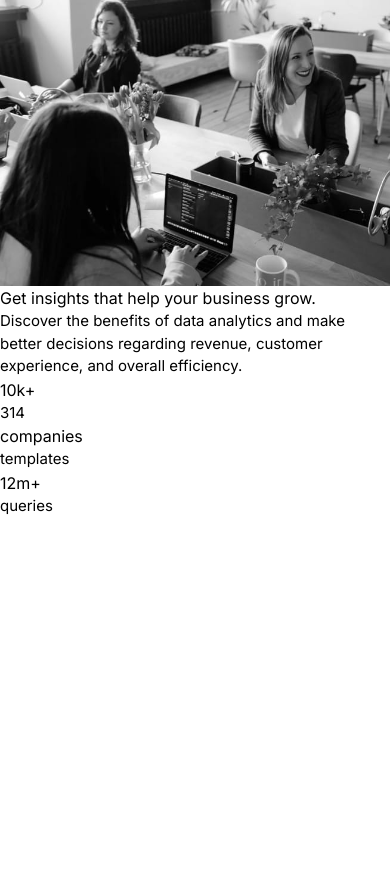
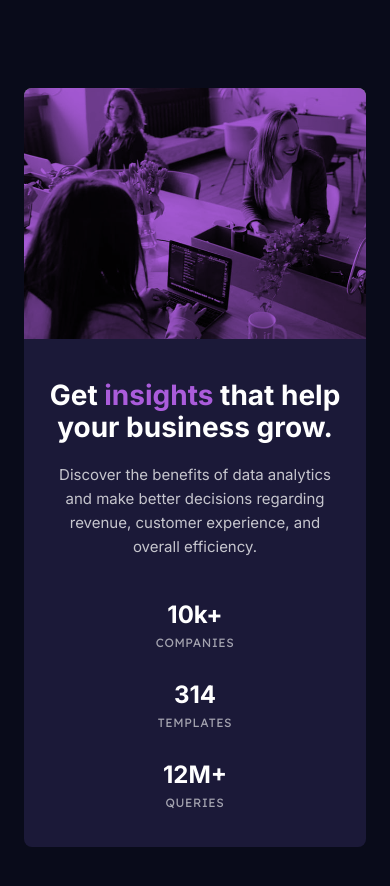
Before and after one commit to wendyhamel/FmStatsPreviewCardComponent, a plain HTML site: page index.html in a window 390 px wide. Before the commit the page ends 844 px from the top, so only its background shows below. Drawn offline with nearby package versions, Linux system fonts and the light colour scheme.

Commit message:
Styling mobile and desktop.

```diff
--- a/index.html
+++ b/index.html
@@ -21,40 +21,41 @@
   <script defer src="https://unpkg.com/alpinejs@3.x.x/dist/cdn.min.js"></script>
 
 </head>
-<body>
+<body class=" antialiased bg-blue-dark min-h-screen grid place-content-center">
 
-  <main>
-    <section>
+  <main class="bg-blue-des mx-6 my-22 rounded-lg overflow-hidden flex flex-col md:flex-row-reverse md:max-w-[1111px]">
+    <section class="relative">
       <picture>
         <source srcset="images/image-header-desktop.jpg" media="(min-width: 640px)">
-        <img class="w-full h-full object-cover" src="images/image-header-mobile.jpg" alt="image of office with people working">
+        <img class="relative w-full h-full object-cover md:shrink-0" src="images/image-header-mobile.jpg" alt="image of office with people working">
       </picture>
+      <div class="absolute inset-0 bg-violet mix-blend-multiply"></div>
     </section>
-     <section>
-       <h1>Get <span>insights</span> that help your business grow.</h1>
-       <p class="text-small">Discover the benefits of data analytics and make better decisions regarding revenue, customer
+     <section class="pt-10 px-6 pb-9 flex flex-col h-full gap-5 md:pt-16 md:px-16 md:max-w-xl md:gap-6 md:pb-16">
+       <h1 class="text-center text-white font-bold text-large leading-8 md:text-start md:text-4xl md:px-2 md:pt-2 md:leading-[2.8rem]">Get <span class="text-violet">insights</span> that help your business grow.</h1>
+       <p class="px-2 text-center text-white-op-75 text-small leading-6 md:text-start md:px-2 md:pr-20 md:leading-[1.55rem]">Discover the benefits of data analytics and make better decisions regarding revenue, customer
          experience, and overall efficiency.</p>
-       <ul>
-         <li>
-           <p>10k+</p>
-           <p class="text-small">314</p>
+       <ul class="text-center pt-5 flex flex-col gap-7 md:flex-row md:text-start md:pl-2 md:pr-20 md:mt-auto md:w-full md:justify-between">
+         <li class="grid place-content-center gap-1">
+           <p class="text-white font-bold text-2xl">10k+</p>
+           <p class="text-white-op-60 font-serif uppercase text-xs tracking-wider">companies</p>
          </li>
-         <li>
-           <p>companies</p>
-           <p class="text-small">templates</p>
+         <li class="grid place-content-center gap-1">
+           <p class="text-white font-bold text-2xl">314</p>
+           <p class="text-white-op-60 font-serif uppercase text-xs tracking-wider">templates</p>
          </li>
-         <li>
-           <p>12m+</p>
-           <p class="text-small">queries</p>
+         <li class="grid place-content-center gap-1">
+           <p class="text-white font-bold text-2xl">12M+</p>
+           <p class="text-white-op-60 font-serif uppercase text-xs tracking-wider">queries</p>
          </li>
        </ul>
      </section>
 
 </main>
 
-  <footer class="fixed bottom-0 inset-x-0 text-center text-xs bg-white/80 py-1 opacity-0 translate-y-2 hover:opacity-100 hover:translate-y-0 transform transition ease-in-out duration-150">
-    Challenge by <a class="hover:underline" href="https://www.frontendmentor.io/challenges/stats-preview-card-component-8JqbgoU62" target="_blank">Frontend Mentor</a>.
-    Coded by <a class="hover:underline" href="https://www.frontendmentor.io/profile/wendyhamel" target="_blank">Wendy Hamel</a>.
+  <footer class="fixed bottom-0 inset-x-0 text-center text-white text-xs bg-blue-des py-2 opacity-0 translate-y-2 hover:opacity-100 hover:translate-y-0 transform transition ease-in-out duration-150">
+    Challenge by <a class="underline hover:text-violet" href="https://www.frontendmentor.io/challenges/stats-preview-card-component-8JqbgoU62" target="_blank">Frontend Mentor</a>.
+    Coded by <a class="underline hover:text-violet" href="https://www.frontendmentor.io/profile/wendyhamel" target="_blank">Wendy Hamel</a>.
   </footer>
 </body>
 </html>
--- a/src/tailwind.config.js
+++ b/src/tailwind.config.js
@@ -6,16 +6,19 @@ tailwind.config = {
 		},
 		extend: {
 			colors: {
-				'Very dark blue': 'hsl(233, 47%, 7%)', // (main background)
-				'Dark desaturated blue': 'hsl(244, 38%, 16%)', // (card background)
-				'Soft violet ': 'hsl(277, 64%, 61%)', // (accent)
-				'White': 'hsl(0, 0%, 100%)', // (main heading, stats)
-				'Slightly transparent white': 'hsla(0, 0%, 100%, 0.75)', // (main paragraph)
-				'Slightly transparent white ': 'hsla(0, 0%, 100%, 0.6)', // (stat headings)
+				'blue-dark': 'hsl(233, 47%, 7%)', // (main background)
+				'blue-des': 'hsl(244, 38%, 16%)', // (card background)
+				'violet': 'hsl(277, 64%, 61%)', // (accent)
+				'white': 'hsl(0, 0%, 100%)', // (main heading, stats)
+				'white-op-75': 'hsla(0, 0%, 100%, 0.75)', // (main paragraph)
+				'white-op-60': 'hsla(0, 0%, 100%, 0.6)', // (stat headings)
+			},
+			'spacing': {
+				'22': '5.5rem'
 			},
 			'fontSize': {
 				'small': '0.9375rem',
-				'large': '1.375rem'
+				'large': '1.75rem'
 			}
 		}
 	}
```
